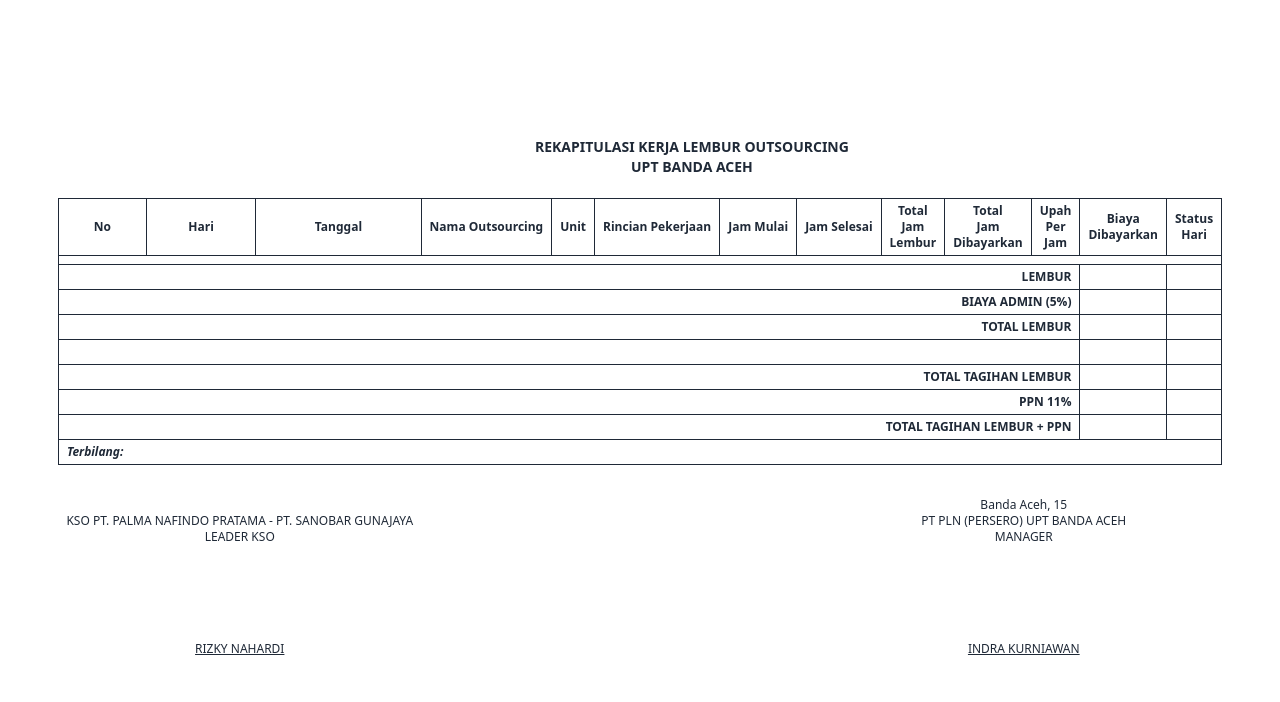
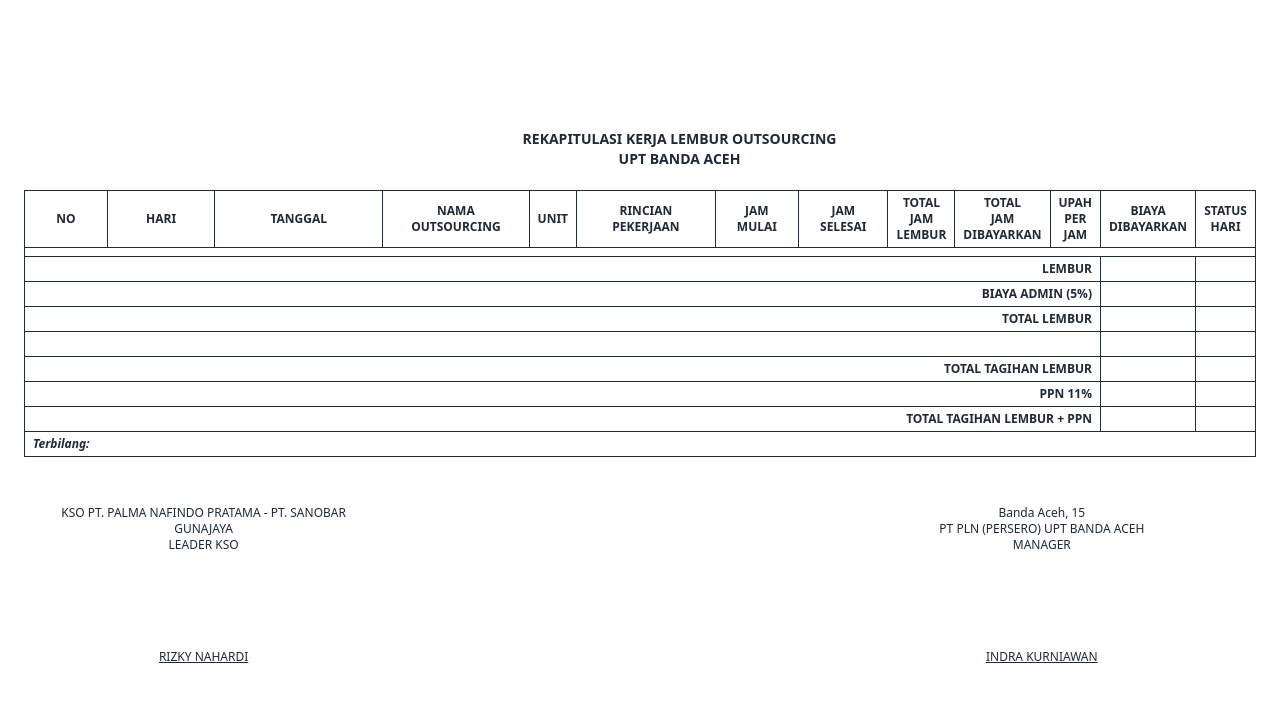
Before and after one commit to az-my/pak-rj, a website: page lembur-report-PLN.html in a window 1280 px wide. Drawn offline with nearby package versions, Linux system fonts and the light colour scheme; no server answers.

Commit message:
wkwkkwkw

```diff
--- a/lembur-report-PLN.html
+++ b/lembur-report-PLN.html
@@ -21,7 +21,7 @@
             <!-- Table Title -->
             <thead>
                 <tr>
-                    <th colspan="12" class="pl-40 text-center">
+                    <th colspan="13" class="pl-20 text-center">
                         <div class="font-semibold text-sm mt-1">
                             <br>REKAPITULASI KERJA LEMBUR OUTSOURCING <br />
                             UPT BANDA ACEH <br><span id="transaction-month"></span><br>
@@ -30,21 +30,21 @@
                 </tr>
                 <!-- Column Headers -->
                 <tr>
-                    <th class="border border-gray-800 px-2 py-1 text-center">No</th>
-                    <th class="border border-gray-800 px-2 py-1 text-center">Hari</th>
-                    <th class="border border-gray-800 px-2 py-1 text-center">Tanggal</th>
-                    <th class="border border-gray-800 px-2 py-1 text-center">Nama Outsourcing</th>
-                    <th class="border border-gray-800 px-2 py-1 text-center">Unit</th>
-                    <th class="border border-gray-800 px-2 py-1 text-center break-words">Rincian Pekerjaan</th>
-                    <th class="border border-gray-800 px-2 py-1 text-center">Jam Mulai</th>
-                    <th class="border border-gray-800 px-2 py-1 text-center">Jam Selesai</th>
-                    <th class="border border-gray-800 px-2 py-1 text-center">Total<br>Jam<br>Lembur</th>
-                    <th class="border border-gray-800 px-2 py-1 text-center w-auto">Total<br>Jam<br>Dibayarkan</th>
-                    <th class="border border-gray-800 px-2 py-1 text-center">Upah<br>Per<br>Jam</th>
-                    <th class="border border-gray-800 px-2 py-1 text-center">Biaya<br>Dibayarkan</th>
-                    <th class="border border-gray-800 px-2 py-1 text-center">Status<br>Hari</th>
+                    <th class="border border-gray-800 px-2 py-1 text-center uppercase">No</th>
+                    <th class="border border-gray-800 px-2 py-1 text-center uppercase">Hari</th>
+                    <th class="border border-gray-800 px-2 py-1 text-center uppercase">Tanggal</th>
+                    <th class="border border-gray-800 px-2 py-1 text-center uppercase">Nama Outsourcing</th>
+                    <th class="border border-gray-800 px-2 py-1 text-center uppercase">Unit</th>
+                    <th class="border border-gray-800 px-2 py-1 text-center break-words uppercase">Rincian Pekerjaan</th>
+                    <th class="border border-gray-800 px-2 py-1 text-center uppercase">Jam Mulai</th>
+                    <th class="border border-gray-800 px-2 py-1 text-center uppercase">Jam Selesai</th>
+                    <th class="border border-gray-800 px-2 py-1 text-center uppercase">Total<br>Jam<br>Lembur</th>
+                    <th class="border border-gray-800 px-2 py-1 text-center w-auto uppercase  ">Total<br>Jam<br>Dibayarkan</th>
+                    <th class="border border-gray-800 px-2 py-1 text-center uppercase">Upah<br>Per<br>Jam</th>
+                    <th class="border border-gray-800 px-2 py-1 text-center uppercase">Biaya<br>Dibayarkan</th>
+                    <th class="border border-gray-800 px-2 py-1 text-center uppercase">Status<br>Hari</th>
                 </tr>
-                <tr ><th colspan="13" class="border border-gray-800 pl-20 py-1 text-center align-middle"><span id="transaction-month"></span></th></tr>
+                <tr ><th colspan="13" class="border border-gray-800 pl-20 py-1 text-center align-middle uppercase"><span id="transaction-month"></span></th></tr>
             </thead>
             <tbody id="data-table-body">
                 <!-- Dynamic data will be rendered here -->
```
